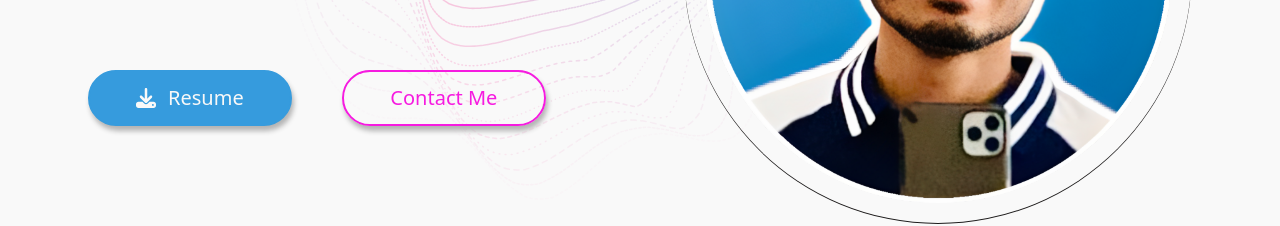
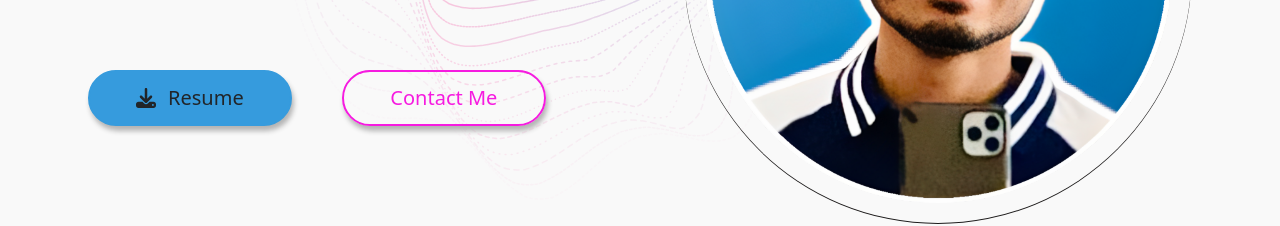
Before and after one commit to saini-vikas/portfolio, a React (Create React App) app: page / in a window 1280 px wide. Shown: the part 435-661 px from the top of the page. Built offline with nearby package versions, Linux system fonts and the light colour scheme; a web font is replaced by a local one.

Commit message:
Finalize Profile Buttons and Contact inputs

```diff
--- a/src/components/MainContainer/Contact/Contact.js
+++ b/src/components/MainContainer/Contact/Contact.js
@@ -106,6 +106,7 @@ const Contact = forwardRef((props, ref) => {
                     className="form-control"
                     onChange={(e) => setName(e.target.value)}
                     value={name}
+                    placeholder="Name"
                     id="inputName"
                   ></input>
                 </div>
@@ -122,6 +123,7 @@ const Contact = forwardRef((props, ref) => {
                   <input
                     type="email"
                     name="user-email"
+                    placeholder="Email"
                     className="form-control"
                     onChange={(e) => setEmail(e.target.value)}
                     value={email}
@@ -140,6 +142,7 @@ const Contact = forwardRef((props, ref) => {
                 <div className="col-sm-10">
                   <textarea
                     type="text"
+                    placeholder="Enter your message"
                     name="user-message"
                     className="form-control"
                     onChange={(e) => setMessage(e.target.value)}
--- a/src/components/MainContainer/Home/Profile/Profile.css
+++ b/src/components/MainContainer/Home/Profile/Profile.css
@@ -61,11 +61,9 @@
     width: 10.2em;
     height: 2.8em;
     border-width: 2px;
-    color: #212529;
     border-color: #369bdd;
     border-radius: 50px;
     background-color: #369bdd;
-    transition: .05 ease-in-out;
 }
 
 .buttons .contact-btn {
@@ -73,13 +71,12 @@
     height: 2.8em;
     border-color: #f61be0;
     border-radius: 50px;
-    color:#f61be0;
     border-width: 2px;
 }
 
 .buttons .resume-btn:hover {
     background: transparent;
-    color: #369bdd !important;
+
 
 }
 
@@ -90,12 +87,13 @@
 
 .buttons .contact-btn:active {
     border-color: #f61be0;
+    background-color: #f61be0;
 }
 
 .buttons .resume-btn:active {
     border-color: #369bdd;
     background-color: transparent;
-    color: #369bdd !important;
+
 }
 
 
--- a/src/components/MainContainer/Home/Profile/Profile.js
+++ b/src/components/MainContainer/Home/Profile/Profile.js
@@ -6,6 +6,10 @@ import { faDownload } from "@fortawesome/free-solid-svg-icons";
 
 function Profile(props) {
   const darkTheme = useContext(ThemeContext);
+  const [resumeBtnColor, setResumeBtnColor] = React.useState(
+    darkTheme ? "#212529 !important" : "#f8f8f8 !important"
+  );
+  const [contactBtnColor, setContactBtnColor] = React.useState("#f61be0");
 
   const style = {
     profileInfoStyle: {
@@ -26,16 +30,19 @@ function Profile(props) {
       boxShadow: darkTheme
         ? "2px 5px 5px rgb(22, 21, 21)"
         : "2px 5px 5px rgb(180, 180, 180)",
-      color: darkTheme ? "#212529" : "#f8f8f8",
+      color: resumeBtnColor,
+      transition: "background-color 0.1s ease, color 0.1s ease",
     },
     contactBtn: {
       boxShadow: darkTheme
         ? "2px 5px 5px rgb(22, 21, 21)"
         : "2px 5px 5px rgb(180, 180, 180)",
-      color: darkTheme ? "" : "",
+      color: contactBtnColor,
+      transition: "background-color 0.1s ease, color 0.1s ease",
     },
     downloadStyle: {
-      color: darkTheme ? "#212529" : "#f9f9f9",
+      color: resumeBtnColor,
+      transition: "color 0.1s ease",
     },
     btnTheme: {
       color: darkTheme ? "light" : "dark",
@@ -77,22 +84,33 @@ function Profile(props) {
             <button
               type="link"
               className={
-                "btn btn-lg btn-outline-" + style.btnTheme.color + " resume-btn"
+                "btn btn-lg btn-md btn-outline-" +
+                style.btnTheme.color +
+                " resume-btn"
               }
               href={require("../../../../Assets/Vikas_Saini_CV.pdf")}
               style={style.resumeBtn}
+              onMouseEnter={() => setResumeBtnColor("#369bdd")}
+              onMouseLeave={() => setResumeBtnColor()}
             >
-              <FontAwesomeIcon icon={faDownload} style={style.downloadStyle} />
+              <FontAwesomeIcon
+                icon={faDownload}
+                style={{ color: resumeBtnColor }}
+              />
               Resume
             </button>
             <button
               className={
-                "btn btn-lg btn-outline-" +
+                "btn btn-lg btn-md btn-outline-" +
                 style.btnTheme.color +
                 " contact-btn"
               }
               style={style.contactBtn}
               onClick={() => props.onComponentClick(props.contactRef)}
+              onMouseEnter={() =>
+                setContactBtnColor(darkTheme ? "#f8f8f8" : "#212529")
+              }
+              onMouseLeave={() => setContactBtnColor("#f61be0")}
             >
               Contact Me
             </button>
```
